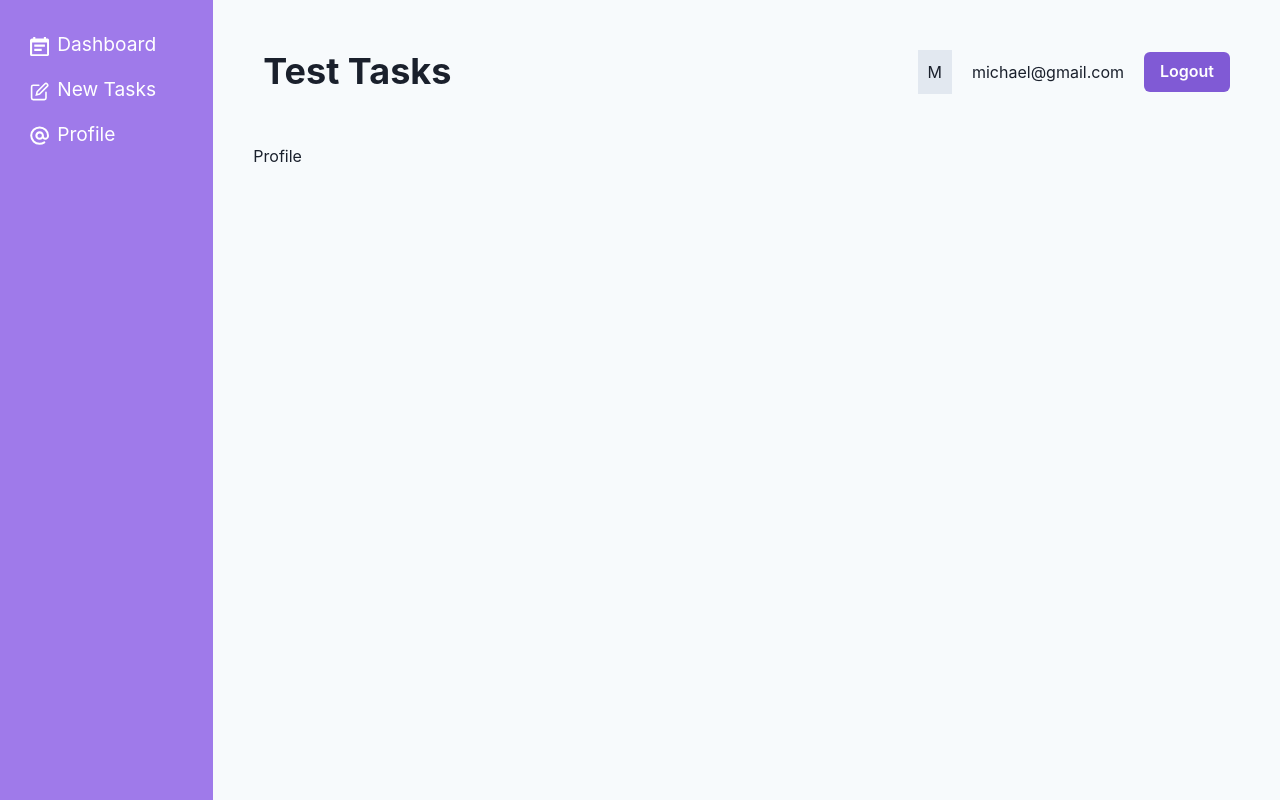
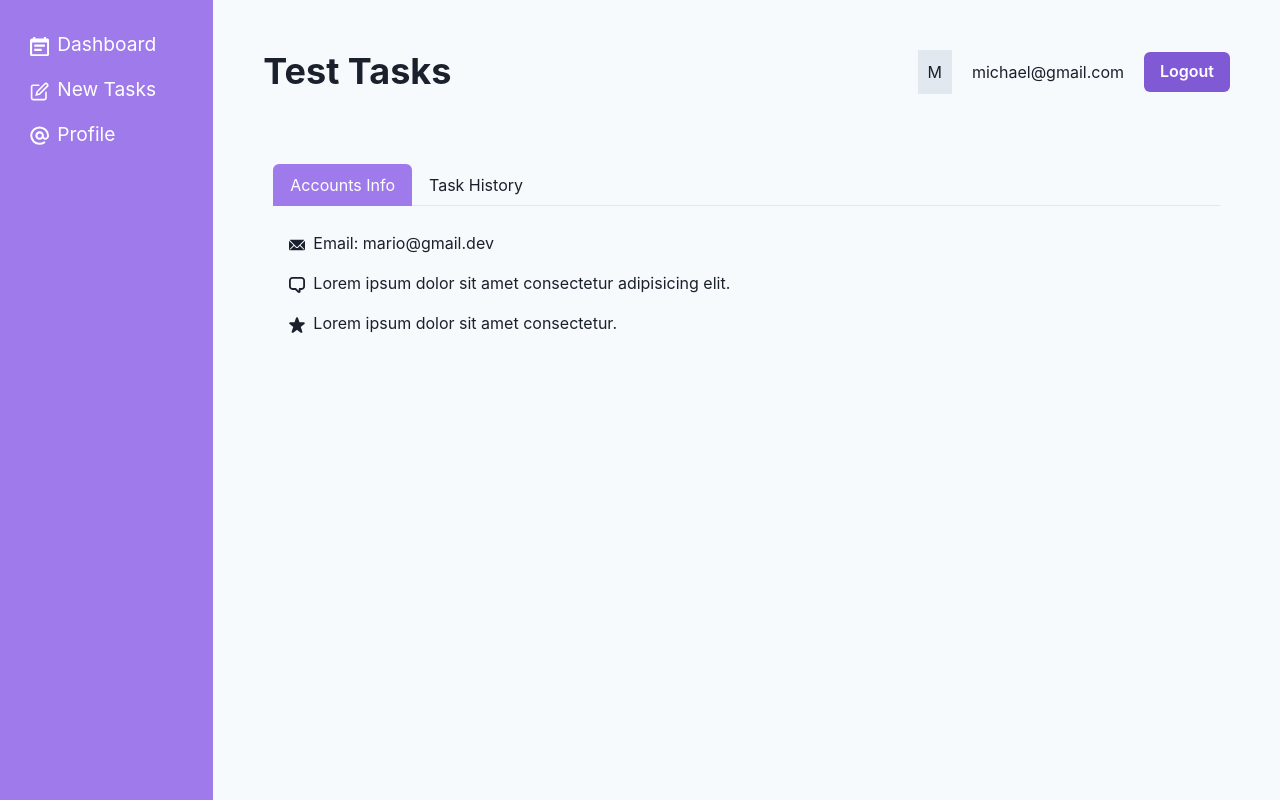
Before and after one commit to Michael4real-ux/REACT-WITH-CHAKRA-UI, a React (Vite) app: page /profile in a window 1280 px wide. Built offline with nearby package versions, Linux system fonts and the light colour scheme.

Commit message:
Tab component added

```diff
--- a/src/pages/Profile.jsx
+++ b/src/pages/Profile.jsx
@@ -1,5 +1,78 @@
+import {
+  ChatIcon,
+  CheckCircleIcon,
+  EmailIcon,
+  StarIcon,
+  WarningIcon,
+} from "@chakra-ui/icons";
+import {
+  Tabs,
+  TabList,
+  Tab,
+  TabPanels,
+  TabPanel,
+  List,
+  ListItem,
+  ListIcon,
+} from "@chakra-ui/react";
 export default function Profile() {
   return (
-    <div>Profile</div>
-  )
+    <Tabs mt="40px" p="20px" colorScheme="purple" variant="enclosed">
+      <TabList>
+        <Tab _selected={{ color: "white", bg: "purple.400" }}>
+          Accounts Info
+        </Tab>
+        <Tab _selected={{ color: "white", bg: "purple.400" }}>Task History</Tab>
+      </TabList>
+
+      <TabPanels  py="10px">
+        <TabPanel>
+          <List spacing={4}>
+            <ListItem>
+              <ListIcon as={EmailIcon} />
+              Email: mario@gmail.dev
+            </ListItem>
+            <ListItem>
+              <ListIcon as={ChatIcon} />
+              Lorem ipsum dolor sit amet consectetur adipisicing elit.
+            </ListItem>
+            <ListItem>
+              <ListIcon as={StarIcon} />
+              Lorem ipsum dolor sit amet consectetur.
+            </ListItem>
+          </List>
+        </TabPanel>
+
+
+        <TabPanel>
+          <List spacing={4}>
+            <ListItem>
+              <ListIcon as={CheckCircleIcon} color="teal.400" />
+              Lorem ipsum dolor sit amet consectetur.
+            </ListItem>
+            <ListItem>
+              <ListIcon as={CheckCircleIcon} color="teal.400" />
+              Lorem ipsum dolor sit amet consectetur.
+            </ListItem>
+            <ListItem>
+              <ListIcon as={WarningIcon} color="red.400" />
+              Lorem ipsum dolor sit amet consectetur.
+            </ListItem>
+            <ListItem>
+              <ListIcon as={CheckCircleIcon} color="teal.400" />
+              Lorem ipsum dolor sit amet consectetur.
+            </ListItem>
+            <ListItem>
+              <ListIcon as={WarningIcon} color="red.400" />
+              Lorem ipsum dolor sit amet consectetur.
+            </ListItem>
+            <ListItem>
+              <ListIcon as={CheckCircleIcon} color="teal.400" />
+              Lorem ipsum dolor sit amet consectetur.
+            </ListItem>
+          </List>
+        </TabPanel>
+      </TabPanels>
+    </Tabs>
+  );
 }
```
